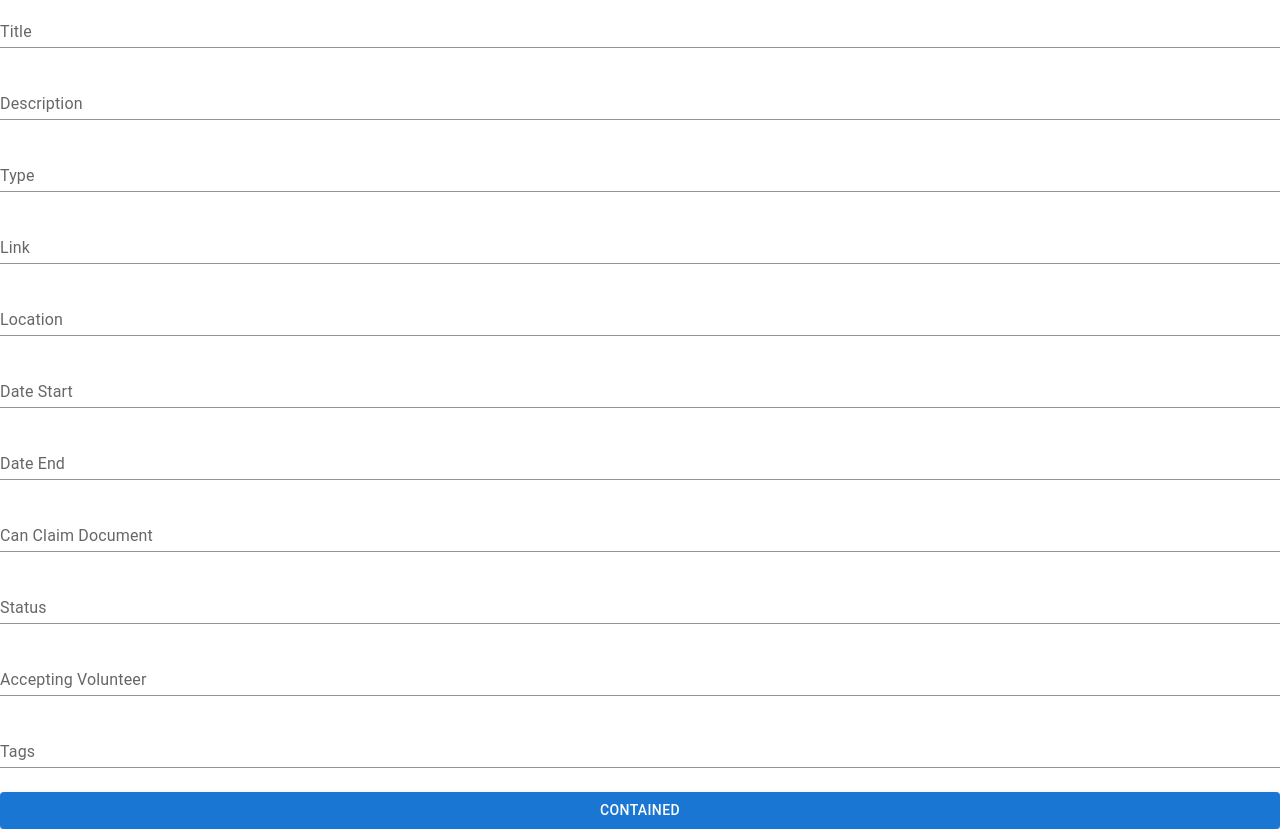
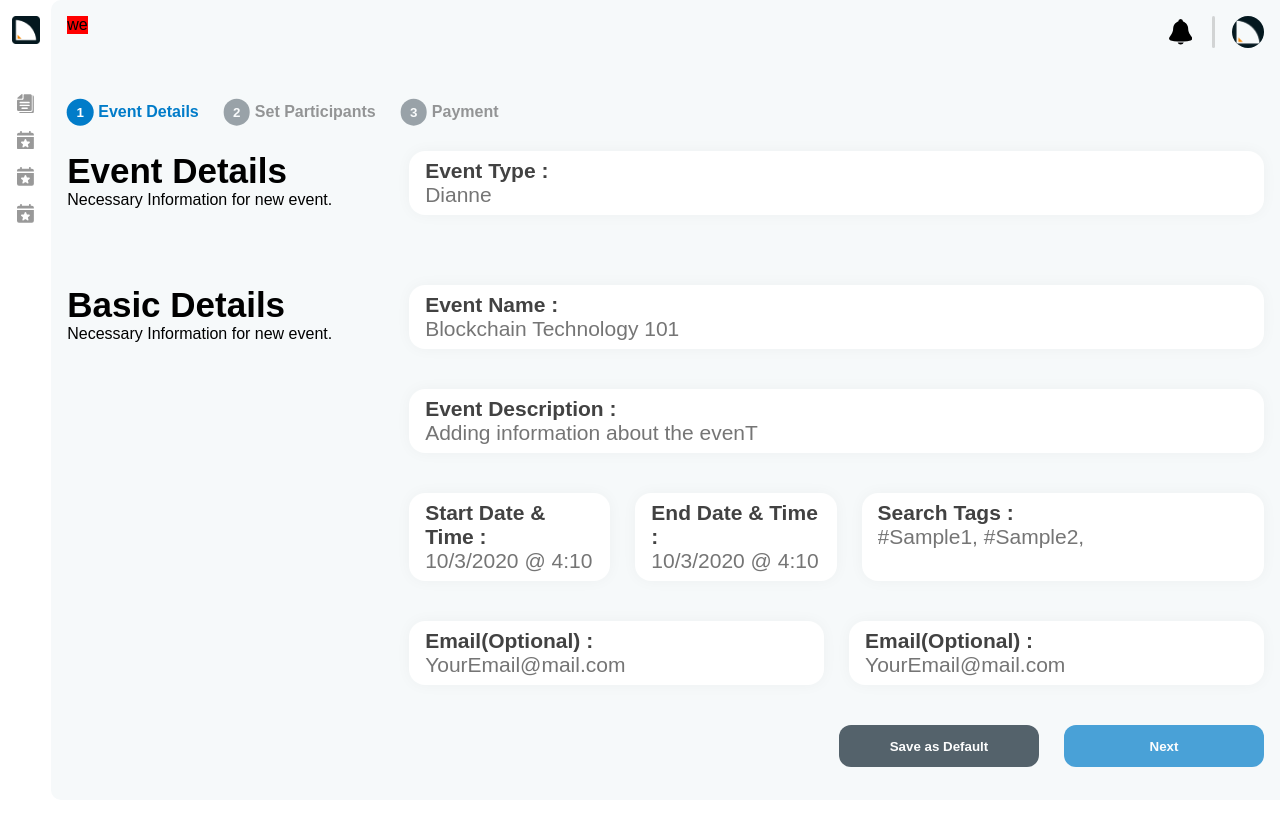
Before and after one commit to Chrystarin/iCertify, a React (Create React App) app in the folder client/: page /Admin/Event/Create in a window 1280 px wide. After the commit the page ends 800 px from the top, so only its background shows below. Built offline with nearby package versions, Linux system fonts and the light colour scheme.

Commit message:
Event Create

```diff
--- a/client/src/Assets/Styles/Components/Small Components/SmallComponents.scss
+++ b/client/src/Assets/Styles/Components/Small Components/SmallComponents.scss
@@ -1,7 +1,7 @@
 #LabelHolder{
     background-color: white;
     border-radius: 1em;
-    padding: 1em;
+    padding: .5em 1em;
     box-shadow: 0 0 15px rgba(0, 0, 0, 0.041);
     h5{
         color: rgb(66, 66, 66);
@@ -17,6 +17,58 @@
     }
 
 }
+
+
+
+#ButtonTab_Number{
+    display: flex;
+    align-items: center;
+    border: none;
+    background-color: rgba(255, 255, 255, 0);
+    cursor: pointer;
+    span{
+        box-sizing: border-box;
+        margin-right: 5px;
+        padding: .5em .7em;
+        position: relative;
+        z-index: 2;
+        color: white;
+        font-weight: bold;
+    }
+}
+
+.Active_ButtonTab_Number{
+    color: var(--accent);
+    opacity: 1;
+
+    span::before{
+        content: "";
+        background-color: var(--accent);
+        position: absolute;
+        padding: 1em;
+        top: 50%;
+        left: 50%;
+        border-radius: 40px;
+        transform: translate(-50%,-50%);
+        z-index: -1;
+    }
+}
+
+.Inactive_ButtonTab_Number{
+    opacity: .4;
+    span::before{
+        content: "";
+        background-color: var(--dark2);
+        position: absolute;
+        padding: 1em;
+        top: 50%;
+        left: 50%;
+        border-radius: 40px;
+        transform: translate(-50%,-50%);
+        z-index: -1;
+    }
+}
+
 #Button{
     width: 100%;
     height: 100%;
--- a/client/src/Assets/Styles/Components/style-HeaderNavigation.scss
+++ b/client/src/Assets/Styles/Components/style-HeaderNavigation.scss
@@ -98,6 +98,12 @@
 #header_Content{
     height: 4vh;
     min-height: 25px;
+
+
+    #Navigation_Left{
+        float: left;
+        background-color: red;
+    }
     #Search{
         height: 100%;
         float: left;
--- /dev/null
+++ b/client/src/Assets/Styles/Page/style-EventCreate.scss
@@ -0,0 +1,55 @@
+#Create_Event{
+    #Container_Navigatoin_Creat_Event{
+        display: flex;
+        gap: 25px;
+    }
+    #Container_Form_Create_Event{
+        margin-top: 25px;
+        form{
+            .Container_Form{
+                .Wrapper_Form_Create{
+                    display: grid;
+                    grid-template-columns: .4fr 1fr;
+                    row-gap: 70px;
+                    .Wrapper_Title_Form{
+                    }
+                    .Wrapper_Inputs_Form{
+                        display: grid;
+                        grid-template-columns: 1fr;
+                        gap: 40px;
+                    }
+                    .Wrapper_2_Inputs{
+                        display: grid;
+                        grid-template-columns: 1fr 1fr;
+                        grid-gap: 25px;
+                    }
+                    .Wrapper_3_Inputs{
+                        display: grid;
+                        grid-template-columns: .5fr .5fr 1fr;
+                        grid-gap: 25px;
+                    }
+                }
+
+
+            }
+            .ActiveForm{
+                display: block;
+            }
+            .InactiveForm{
+                display: none;
+            }
+            .Wrapper_Button_Create{
+                display: flex;
+                gap: 25px;
+                margin-top: 40px;
+                float: right;
+                div{
+                    min-width: 200px;
+                }
+            }
+        }
+
+    }
+}
+#Form1{
+}
--- a/client/src/Components/DashboardUserNavigation/HeaderNavigation.js
+++ b/client/src/Components/DashboardUserNavigation/HeaderNavigation.js
@@ -19,10 +19,13 @@ function HeaderNavigation() {
 
   return (
     <div id="header_Content">
-          <div id='Search'>
-          <svg id="Layer_1" data-name="Layer 1" xmlns="http://www.w3.org/2000/svg" viewBox="0 0 195.52 209.34"><defs><style>.cls-1</style></defs><path class="cls-1" d="M211.12,197.54l-37.07-37.07A89.14,89.14,0,0,0,45.59,36.91,89.16,89.16,0,0,0,153.26,177.13l39.14,39.14a13.24,13.24,0,0,0,18.72-18.73ZM46,99.94a62.66,62.66,0,1,1,62.66,62.66A62.73,62.73,0,0,1,46,99.94Z" transform="translate(-19.48 -10.8)"/><path class="cls-1" d="M189.6,125.7a1.5,1.5,0,0,0,0-3,1.5,1.5,0,0,0,0,3Z" transform="translate(-19.48 -10.8)"/></svg>
+          <div id='Navigation_Left'>
+            we
+          </div>
+          {/* <div id='Search'>
+            <svg id="Layer_1" data-name="Layer 1" xmlns="http://www.w3.org/2000/svg" viewBox="0 0 195.52 209.34"><defs><style>.cls-1</style></defs><path class="cls-1" d="M211.12,197.54l-37.07-37.07A89.14,89.14,0,0,0,45.59,36.91,89.16,89.16,0,0,0,153.26,177.13l39.14,39.14a13.24,13.24,0,0,0,18.72-18.73ZM46,99.94a62.66,62.66,0,1,1,62.66,62.66A62.73,62.73,0,0,1,46,99.94Z" transform="translate(-19.48 -10.8)"/><path class="cls-1" d="M189.6,125.7a1.5,1.5,0,0,0,0-3,1.5,1.5,0,0,0,0,3Z" transform="translate(-19.48 -10.8)"/></svg>
             <input type="text" />
-          </div>
+          </div> */}
           <div id='Navigation_Content'>
               <div id="NotificatonHolder"ref={menuRef}>
                 <svg id="Icon_Notification" src={PicLogo} alt="" onClick={()=>{(openDropdown==="Notification")?setopenDropdown(""): setopenDropdown("Notification")}} data-name="Layer 1" xmlns="http://www.w3.org/2000/svg" viewBox="0 0 30 32.92"><path d="M29.05,22.7c-.83-1.06-2.42-3.64-2.42-3.64s-1.78-3.55-1.85-5.52a29.71,29.71,0,0,0-.42-3.78C23.08,4.69,18.08,3,18.08,3A3.31,3.31,0,0,0,15-.16,3.31,3.31,0,0,0,11.92,3s-5,1.67-6.28,6.74a29.71,29.71,0,0,0-.42,3.78c-.07,2-1.85,5.52-1.85,5.52S1.78,21.64,1,22.7s-2.09,3,1.17,4.8a34.39,34.39,0,0,0,9.12,1.18s2.45.11,3.76,0c1.31.11,3.76,0,3.76,0a34.39,34.39,0,0,0,9.12-1.18C31.14,25.72,29.89,23.76,29.05,22.7Z" transform="translate(0 0.16)"/><path d="M15,32.76A4.09,4.09,0,0,0,19,30h-7.9A4.09,4.09,0,0,0,15,32.76Z" transform="translate(0 0.16)"/></svg>
--- a/client/src/Components/Small Compontents/Button.js
+++ b/client/src/Components/Small Compontents/Button.js
@@ -6,11 +6,17 @@ function Button(props) {
     return <a href={props.Link} id="Button" className={props.BtnType}>
         {props.Value}
     </a>
-
+  }
+  if(props.Action === "ButtonTab_Number"){
+  {/* <Button Action="ButtonTab_Number" Type="Active / Inactive" Value="Content"/> */}
+  return <button id="ButtonTab_Number" className={(props.Status==="Active")?"Active_ButtonTab_Number":"Inactive_ButtonTab_Number"}>
+      <span>{props.Number}</span>
+      <h6>{props.Value}</h6>
+    </button>
   }
   return (
     // <Button Action="Function" BtnType="Primary / Primary2 / Secondary / Icon Button" Value="Content"/>
-    <button id="Button" className={props.BtnType}>
+    <button id="Button" className={props.BtnType} type="button">
         {props.Value}
     </button>
   )
--- /dev/null
+++ b/client/src/Pages/Event/EventCreate1.js
@@ -0,0 +1,105 @@
+import React, {useState} from 'react';
+import '../../Assets/Styles/Page/style-EventCreate.scss'
+
+import Navigation from '../../Components/DashboardAdminNavigation/DashboardNavigationAdmin';
+import HeaderNavigation from '../../Components/DashboardUserNavigation/HeaderNavigation';
+
+import Input from '../../Components/Small Compontents/TextInput';
+import TabBtn from '../../Components/Small Compontents/Button.js';
+
+
+function EventCreate1() {
+    let [openPanel,setopenPanel] = useState(1);
+    return (
+    <div id='DashboardHolder'>
+        <div id="Navigation">
+        <Navigation />
+        </div>
+        <div id="Holder_Content">
+        <HeaderNavigation/>
+        <div id="Content">
+            <section id='Create_Event'>
+                <div id='Container_Navigatoin_Creat_Event' >
+                    <div  onClick={()=>setopenPanel(1)}>
+                        <TabBtn Action="ButtonTab_Number" Type="Active_ButtonTab_Number" Number="1" Value="Event Details" Status={(openPanel===1)?"Active":"Inactive"}/>
+                    </div>
+                    <div onClick={()=>setopenPanel(2)}>
+                        <TabBtn Action="ButtonTab_Number" Type="Active_ButtonTab_Number" Number="2" Value="Set Participants" Status={(openPanel===2)?"Active":"Inactive"}/>
+                    </div>
+                    <div onClick={()=>setopenPanel(3)}>
+                        <TabBtn Action="ButtonTab_Number" Type="Active_ButtonTab_Number" Number="3" Value="Payment" Status={(openPanel===3)?"Active":"Inactive"}/>
+                    </div>
+                </div>
+                <div id='Container_Form_Create_Event'>
+                    <form>
+                        <div id='Form1' className={(openPanel===1)? "Container_Form ActiveForm":"Container_Form InactiveForm"}>
+                            <div className="Wrapper_Form_Create">
+                                <div className="Wrapper_Title_Form">
+                                    <h3>Event Details</h3>
+                                    <p>Necessary Information for new event.</p>
+                                </div>
+                                <div className='Wrapper_Inputs_Form'>
+                                    <Input Title="Event Type" Holder="Dianne"/>
+                                </div>
+                                <div className="Wrapper_Title_Form">
+                                    <h3>Basic Details</h3>
+                                    <p>Necessary Information for new event.</p>
+                                </div>
+                                <div className='Wrapper_Inputs_Form'>
+                                    <Input Title="Event Name" Holder="Blockchain Technology 101"/>
+                                    <Input Title="Event Description" Holder="Adding information about the evenT"/>
+                                    <div className='Wrapper_3_Inputs'>
+                                        <Input Title="Start Date & Time" Holder="10/3/2020 @ 4:10 PM"/>
+                                        <Input Title="End Date & Time" Holder="10/3/2020 @ 4:10 PM"/>
+                                        <Input Title="Search Tags" Holder="#Sample1, #Sample2,"/>
+                                    </div>
+                                    <div className='Wrapper_2_Inputs'>
+                                        <Input Title="Email(Optional)" Holder="YourEmail@mail.com"/>
+                                        <Input Title="Email(Optional)" Holder="YourEmail@mail.com"/>
+                                    </div>
+                                </div>
+                            </div>
+                            <div className='Wrapper_Button_Create'>
+                                <div>
+                                    <TabBtn Action="Function" BtnType="Primary2" Value="Save as Default"/>
+                                </div>
+                                <div onClick={()=>setopenPanel(2)}>
+                                    <TabBtn onClick={()=>alert("")} Action="Function" BtnType="Primary" Value="Next"/>
+                                </div>
+                            </div>
+                        </div>
+                        <div className={(openPanel===2)? "Container_Form ActiveForm":"Container_Form InactiveForm"}>
+                        <div className="Wrapper_Form_Create">
+                                <div className="Wrapper_Title_Form">
+                                    <h3>Participants</h3>
+                                    <p>Assign participants</p>
+                                </div>
+                                <div className='Wrapper_Inputs_Form'>
+                                    <Input Title="Event Type" Holder="Dianne"/>
+                                </div>
+
+                            </div>
+                            <div className='Wrapper_Button_Create'>
+                                <div>
+                                    <TabBtn Action="Function" BtnType="Primary2" Value="Save as Default"/>
+                                </div>
+                                <div onClick={()=>setopenPanel(3)}>
+                                    <TabBtn onClick={()=>alert("")} Action="Function" BtnType="Primary" Value="Next"/>
+                                </div>
+                            </div>
+                        </div>
+                        <div className={(openPanel===3)? "Container_Form ActiveForm":"Container_Form InactiveForm"}>
+                            3
+                        </div>
+                    </form>
+                </div>
+            </section>
+        </div>
+        </div>
+    </div>
+    )
+}
+
+
+
+export default EventCreate1;
```
Also changed, not shown: client/src/App.js (+20 -6 lines).
